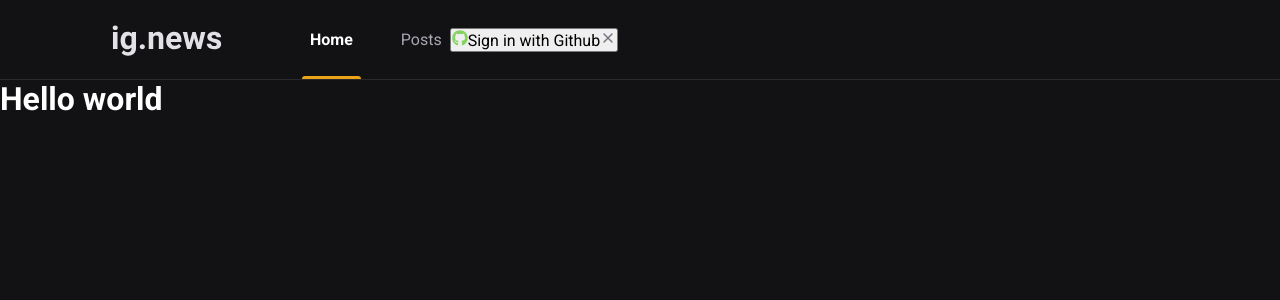
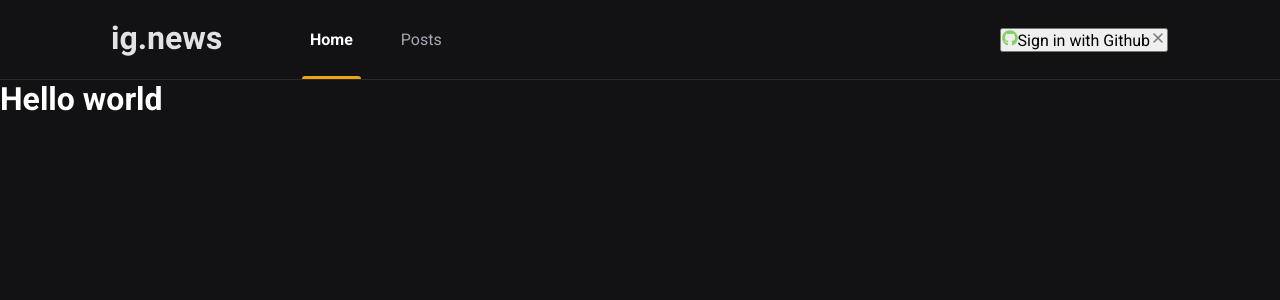
Before and after one commit to brpadilha/Ignews, a Next.js app: page / in a window 1280 px wide. Shown: the top 300 px of the page. Built offline with nearby package versions, Linux system fonts and the light colour scheme.

Commit message:
faz com que o botão SignIn fique o máximo na direita do Header

```diff
--- a/src/components/Header/styles.module.scss
+++ b/src/components/Header/styles.module.scss
@@ -56,4 +56,9 @@
 
     }
   }
+ // jogar o botão la para a direita dando o máximo de margin que ele puder
+
+  button {
+    margin-left: auto;
+  }
 }
```
